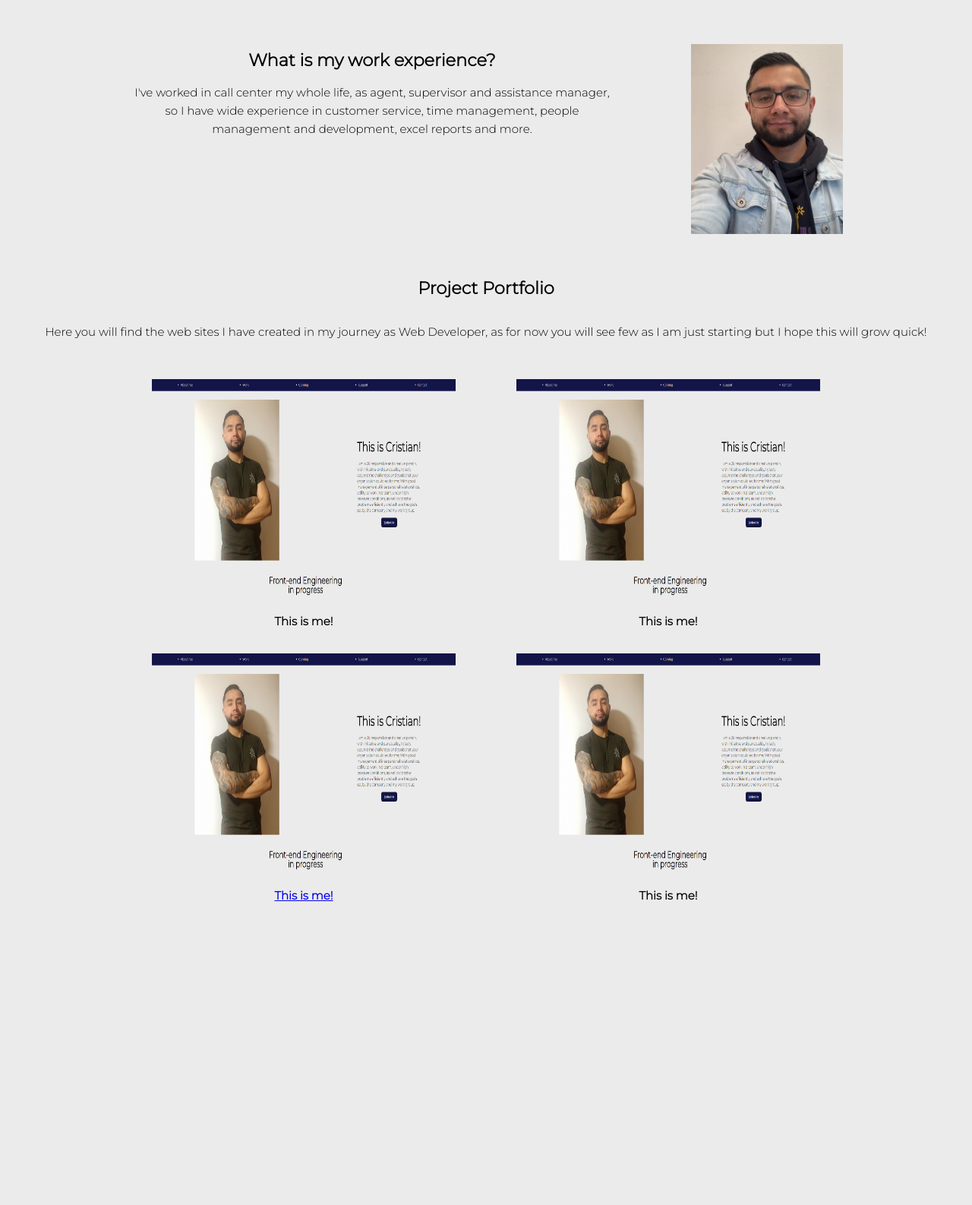
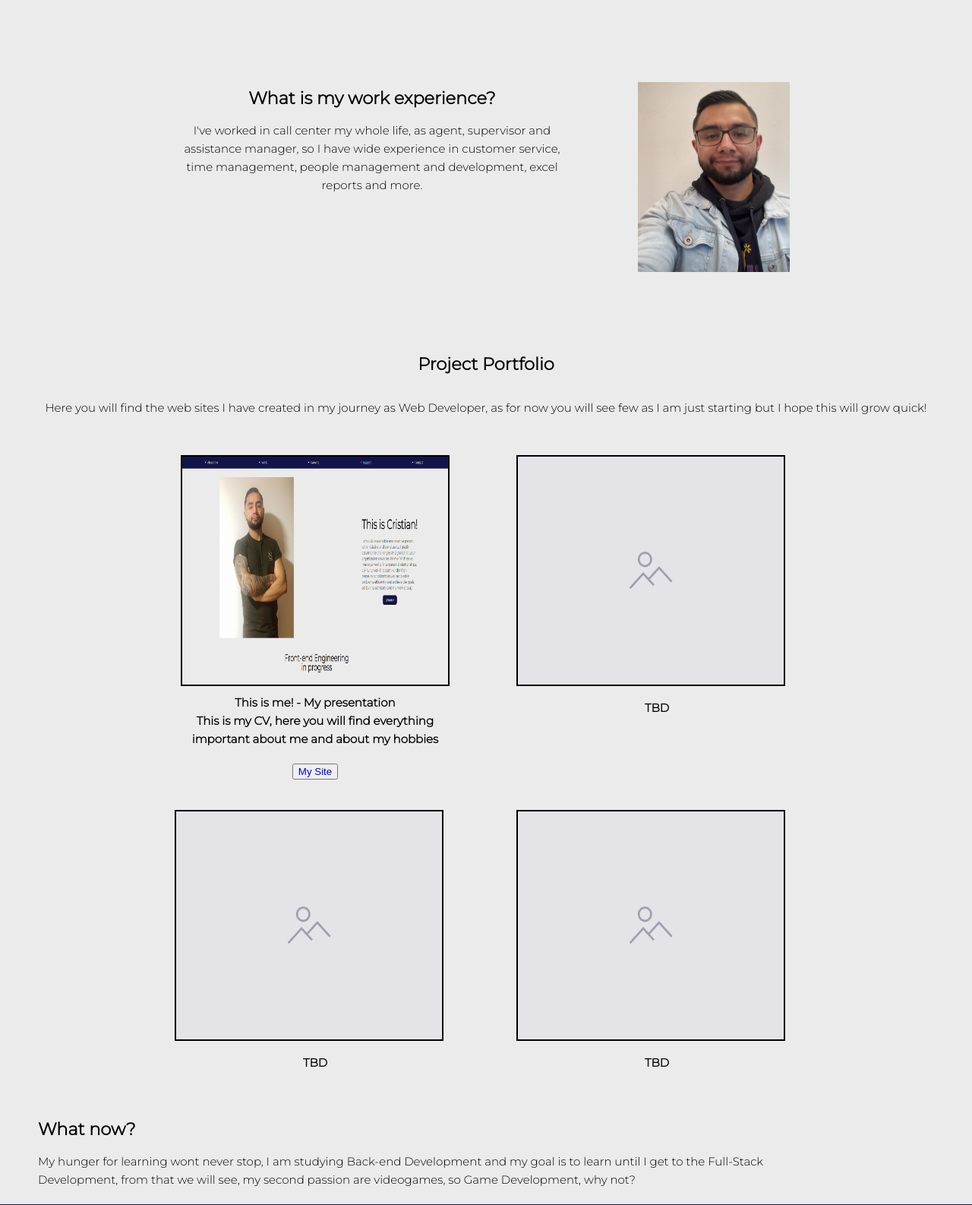
Before and after one commit to CGarzon23/Personal_Porfolio, a plain HTML site: page index.html in a window 1280 px wide. Shown: the part 1214-2800 px from the top of the page at 76% size. Before the commit the page ends 2420 px from the top, so only its background shows below. Drawn offline with Linux system fonts and the light colour scheme.

Commit message:
Tests
Today I did a lot of test with JS.

```diff
--- a/index.html
+++ b/index.html
@@ -40,7 +40,8 @@
                             problems efficiently and achieve the goals set by the company and my work group.
                         </h3>
                         <div>
-                            <button class="button-header"><a href="https://www.linkedin.com/in/cristian-garz%C3%B3n-19b0a017a/">Linked-In</a></button>
+                            <button class="button-header" id="button-header"><a
+                                    href="https://www.linkedin.com/in/cristian-garz%C3%B3n-19b0a017a/">Linked-In</a></button>
                         </div>
                     </div>
                 </div>
@@ -81,7 +82,7 @@
         </div>
     </section>
 
-    <!-- Ending -->
+    <!-- Portfolio -->
     <section>
         <div class="ending">
             <h1>Project Portfolio</h1>
@@ -90,27 +91,50 @@
                 as I am just starting but I hope this will grow quick!</p>
         </div>
         <div class="portfolio-container">
-            <figure>
+            <figure class="my-site">
                 <img src="Resources\Capture.PNG" alt="This is me!">
-                <figcaption><strong>This is me!</strong></figcaption>
+                <figcaption><strong>This is me! - My presentation <br> <span>This is my CV, here you will find
+                            everything important about me and about my hobbies</span></strong></a></figcaption>
+                <button id="test"><a href="https://www.twitch.tv/wolvecr">My Site</a></button>
             </figure>
             <figure>
-                <img src="Resources\Capture.PNG" alt="">
-                <figcaption><strong>This is me!</strong></figcaption>
+                <img src="Resources\No-img.png" alt="">
+                <figcaption><strong>TBD</strong></figcaption>
             </figure>
             <figure>
-                <img src="Resources\Capture.PNG" alt="">
-                <figcaption><a href="https://www.twitch.tv/wolvecr"><strong>This is me!</strong></a></figcaption>
+                <img src="Resources\No-img.png" alt="">
+                <figcaption><strong>TBD</strong></figcaption>
             </figure>
             <figure>
-                <img src="Resources\Capture.PNG" alt="">
-                <figcaption><strong>This is me!</strong></figcaption>
+                <img src="Resources\No-img.png" alt="">
+                <figcaption><strong>TBD</strong></figcaption>
             </figure>
         </div>
     </section>
+    <section>
+        <div class="what-now">
+            <h1>What now?</h1>
+            <span>
+                My hunger for learning wont never stop, I am studying Back-end Development and my goal is to learn until
+                I
+                get to the Full-Stack Development, from that we will see, my second passion are videogames, so Game
+                Development, why not?</span>
+        </div>
+    </section>
     <footer>
-
+        <div class="footer">
+            <h1>Want to get in touch?</h1>
+            <span>You cant email me to <a href="Crisegm94@gmail.com">Crisegm94@gmail.com</a> or get to my socials, just
+                click in your preferred link and
+                let
+                me know how can I help!</span>
+            <div class="socials">
+                <a href="https://twitter.com/Wolve_cr"><img src="Resources\Twitter.png" alt=""></a>
+                <a href="https://www.facebook.com/Darkdei666"><img src="Resources\Facebook.png" alt=""></a>
+            </div>
+        </div>
     </footer>
+    <script src="./script.js"></script>
 </body>
 
 </html>
--- a/script.js
+++ b/script.js
@@ -0,0 +1,7 @@
+let button = document.getElementById("test");
+
+function actionButtons(event) {
+    event.target.style.backgroundcolor = "blue";
+}
+
+button.addEventListener(click, actionButtons);
--- a/style.css
+++ b/style.css
@@ -84,8 +84,12 @@ menu {
     font-family: 'Montserrat', sans-serif;
     font-weight: 800;
     background-color: #131448;
-    color: #EBEBEB;
+    color: white;
     border-radius: 10px;
+}
+
+.button-header a:visited {
+    color: white;
 }
 
 /* Questions Section */
@@ -105,7 +109,7 @@ menu {
     display: flex;
     justify-content: center;
     text-align: center;
-    height: 250px;
+    height: 300px;
     margin-bottom: 50px;
 }
 
@@ -115,7 +119,7 @@ menu {
 }
 
 .question1-answer {
-    width: 50%;
+    width: 500px;
     padding: 20px 50px;
 }
 
@@ -129,7 +133,7 @@ menu {
     display: flex;
     justify-content: center;
     text-align: center;
-    height: 250px;
+    height: 300px;
     padding-bottom: 50px;
 
 }
@@ -143,11 +147,11 @@ menu {
 }
 
 .question2-answer {
-    width: 50%;
+    width: 500px;
     padding: 20px 50px;
 }
 
-/* Ending */
+/* Portfolio */
 
 .ending {
     display: flex;
@@ -166,7 +170,8 @@ menu {
     margin: 0px;
     padding: 0px;
     height: 300px;
-    width: 400px;
+    width: 350px;
+    border: 2px solid;
 }
 
 .portfolio-container h3 {
@@ -176,5 +181,53 @@ menu {
 
 .portfolio-container figure figcaption {
     text-align: center;
+    width: 350px;
+    margin: 10px;
+}
+
+.portfolio-container button {
+    width: auto;
+    margin: 10px;
+    text-decoration: none;
+}
+
+.portfolio-container button a {
+    text-decoration: none;
+}
+
+.my-site {
+    display: flex;
+    flex-flow: column wrap;
+    align-items: center;
+    justify-content: space-around;
 
 }
+
+
+.what-now {
+    display: flex;
+    flex-flow: column wrap;
+    text-align: left;
+    padding-left: 50px;
+    padding-top: 20px;
+    padding-bottom: 20px;
+    width: 80%;
+}
+
+/* Footer */
+
+.footer {
+    background-color: #131448;
+    color: white;
+    display: flex;
+    flex-flow: column wrap;
+    padding-left: 50px;
+}
+
+.footer span {
+    width: 50%;
+}
+
+.socials {
+    padding-top: 20px;
+}
```
Also changed, not shown: Resources/Facebook.png (added), Resources/No-img.png (added), Resources/Twitter.png (added).
